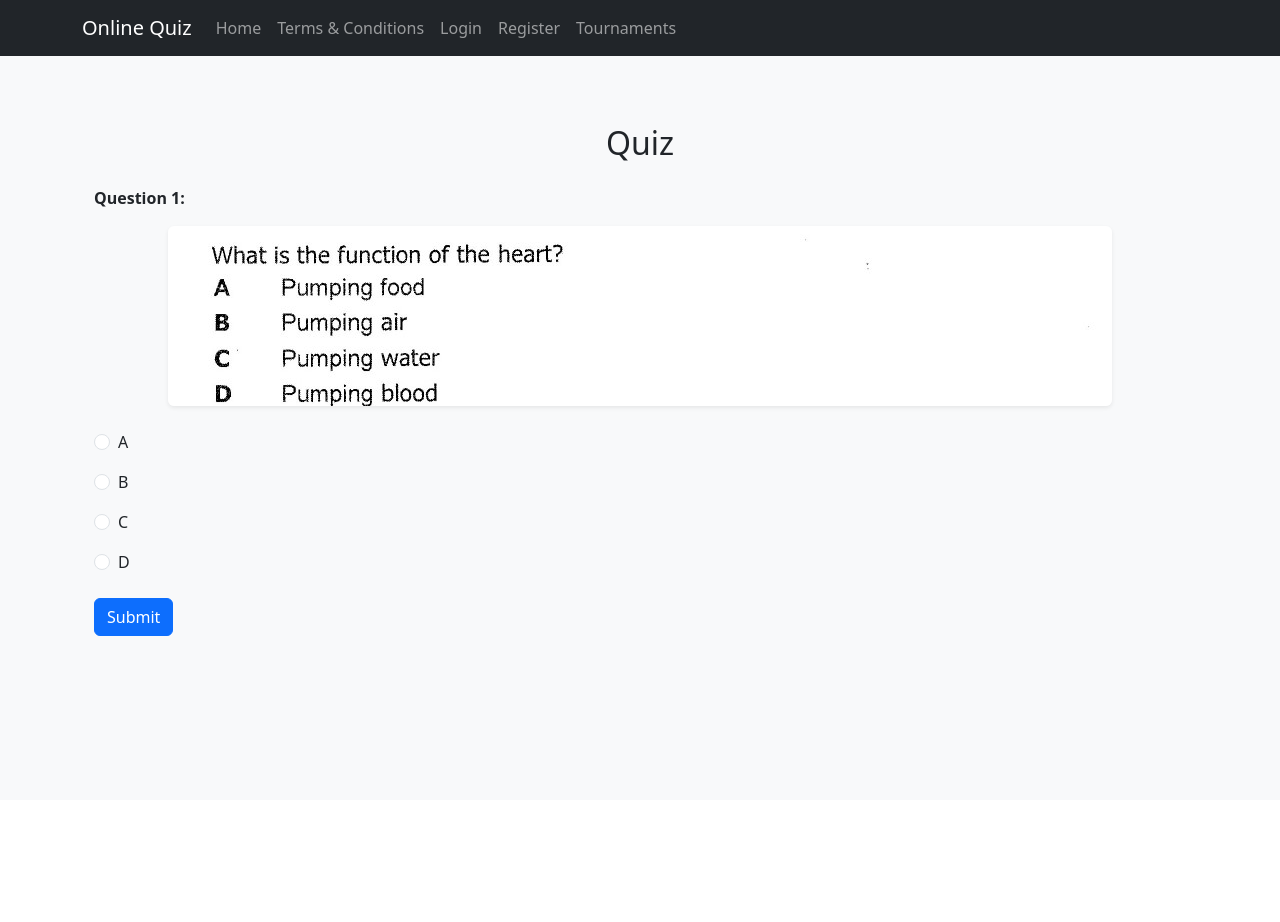
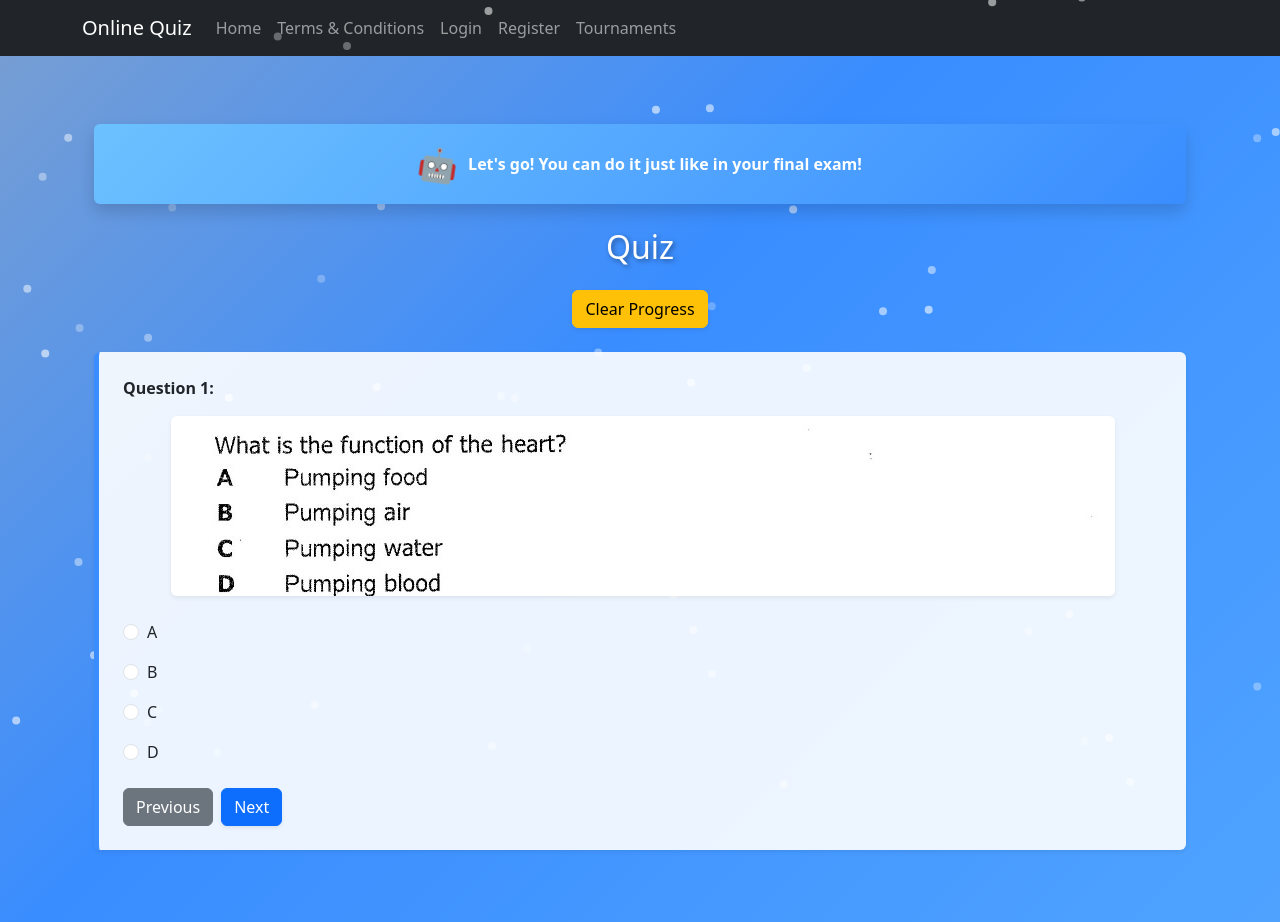
Before and after one commit to Joshua-kapilya/QuizGame, a Django app: page /questions/1/ in a window 1280 px wide. Before the commit the page ends 636 px from the top, so only its background shows below. Run offline with Django 5.2, Linux system fonts and the light colour scheme; data comes from the database, SQL or seed files in the repository; both versions use the stored data as it was after the commit; some libraries are stand-ins or nearby versions.

Commit message:
Update QuizProject with latest changes

```diff
--- a/Templates/questions.html
+++ b/Templates/questions.html
@@ -1,18 +1,29 @@
 {% extends 'layout.html' %}
 
 {% block content %}
-<div class="container py-5">
-    <h2 class="text-center mb-4">Quiz</h2>
+<div class="container py-5 position-relative" style="z-index:10;">
+    <!-- Animated Motivational Bot -->
+    <div class="text-center mb-4 p-3 rounded shadow" style="background: linear-gradient(135deg, #6CC1FF, #3A8DFF); color: white; display:flex; align-items:center; justify-content:center; gap:10px;">
+        <span class="robot" style="font-size:2rem; animation: wave 1s infinite alternate;">🤖</span>
+        <strong>Let's go! You can do it just like in your final exam!</strong>
+    </div>
+
+    <h2 class="text-center mb-4" style="color:#fff; text-shadow: 2px 2px 5px rgba(0,0,0,0.4);">Quiz</h2>
+
+    <!-- Clear Progress Button -->
+    <div class="text-center mb-4">
+        <button id="clear-quiz" class="btn btn-warning shadow-sm glow-on-hover">Clear Progress</button>
+    </div>
 
     <div id="quiz-container">
         {% for question in questions %}
-        <div class="question-box mb-4" data-question-id="{{ question.id }}" style="display: none;">
+        <div class="question-box mb-4 p-4 rounded shadow-sm" data-question-id="{{ question.id }}" style="display: none; background: rgba(255,255,255,0.9); border-left: 5px solid #3A8DFF; transition: transform 0.2s;">
             <div class="question-header mb-3">
                 <p><strong>Question {{ question.question_number }}:</strong></p>
 
                 {% if question.diagram %}
                 <div class="text-center mb-4">
-                    <img src="{{ question.diagram.url }}" alt="Diagram" class="img-fluid rounded shadow-sm" style="max-width: 100%; height: auto;">
+                    <img src="{{ question.diagram.url }}" alt="Diagram" class="img-fluid rounded shadow-sm">
                 </div>
                 {% endif %}
 
@@ -38,62 +49,123 @@
                     <label class="form-check-label" for="answerD_{{ question.id }}">{{ question.option_d }}</label>
                 </div>
 
-                <button type="button" class="btn btn-primary submit-answer">Submit</button>
+                <button type="button" class="btn btn-primary submit-answer shadow-sm glow-on-hover">Next</button>
             </form>
         </div>
         {% endfor %}
     </div>
 
     <div class="text-center">
-        <button id="finish-quiz" class="btn btn-success mt-4" style="display: none;">Finish Quiz</button>
+        <button id="finish-quiz" class="btn btn-success mt-4 shadow-sm glow-on-hover" style="display: none;">Finish Quiz</button>
     </div>
 
+    <div id="answer-boxes" class="d-flex flex-wrap justify-content-center mt-4" style="gap: 5px;"></div>
+
     <div id="result-container" class="text-center mt-5" style="display: none;">
-        <h3 class="mb-3">Quiz Results</h3>
-        <p>Your Score: <span id="score" class="font-weight-bold"></span> / 150</p>
+        <h3 class="mb-3" style="color:#3A8DFF;">Quiz Results</h3>
+        <p>Your Score: <span id="score" class="font-weight-bold"></span></p>
         <div id="answers-review"></div>
     </div>
 </div>
 
+<!-- Floating particles -->
+<div id="particles-js"></div>
+
+<style>
+    /* Animated robot */
+    @keyframes wave { 0%{transform:rotate(0deg);}50%{transform:rotate(20deg);}100%{transform:rotate(-20deg);} }
+    .question-box:hover { transform: translateY(-5px); box-shadow: 0 10px 25px rgba(0,0,0,0.3); }
+    .glow-on-hover { box-shadow: 0 0 5px #fff, 0 0 10px #3A8DFF, 0 0 20px #3A8DFF; transition: 0.3s; }
+    .glow-on-hover:hover { box-shadow: 0 0 10px #fff, 0 0 20px #3A8DFF, 0 0 30px #3A8DFF; }
+
+    .explanation { background-color:#eef6ff; padding:10px; border-left: 4px solid #3A8DFF; border-radius:5px; }
+
+    body {
+        background: linear-gradient(-45deg, #6CC1FF, #3A8DFF, #FFC371, #FF7C7C);
+        background-size: 400% 400%;
+        animation: gradientBG 20s ease infinite;
+    }
+    @keyframes gradientBG {
+        0%{background-position:0% 50%;}
+        50%{background-position:100% 50%;}
+        100%{background-position:0% 50%;}
+    }
+
+    /* Particle container full screen */
+    #particles-js {
+        position: fixed;
+        top: 0; left: 0; width: 100%; height: 100%; z-index:0;
+        pointer-events: none;
+    }
+</style>
+
+<!-- Confetti & Particles -->
+<script src="https://cdn.jsdelivr.net/npm/canvas-confetti@1.6.0/dist/confetti.browser.min.js"></script>
+<script src="https://cdn.jsdelivr.net/npm/particles.js@2.0.0/particles.min.js"></script>
+<script>
+    // Confetti on finish
+    document.getElementById('finish-quiz').addEventListener('click', () => {
+        confetti({ particleCount: 150, spread: 70, origin: { y: 0.6 } });
+    });
+
+    // Initialize particles
+    particlesJS('particles-js', {
+        "particles": {
+            "number": { "value": 50 },
+            "size": { "value": 4 },
+            "move": { "speed": 2 },
+            "line_linked": { "enable": false },
+            "shape": { "type": "circle" },
+            "opacity": { "value": 0.6, "anim": { "enable": true, "speed": 0.5, "opacity_min": 0.2 } }
+        },
+        "interactivity": {
+            "events": { "onhover": { "enable": true, "mode": "repulse" } }
+        }
+    });
+</script>
+
+
+
 <script>
 let totalQuestions = document.querySelectorAll('.question-box').length;
+let currentQuestionIndex = parseInt(localStorage.getItem('currentQuestionIndex')) || 0;
+let answersData = JSON.parse(localStorage.getItem('answersData')) || [];
+let quizFinished = localStorage.getItem('quizFinished') === 'true';
 
-// Load saved progress
-let savedIndex = localStorage.getItem('currentQuestionIndex');
-let currentQuestionIndex = savedIndex ? parseInt(savedIndex) : 0;
+// Show question
+function showQuestion(index) {
+    document.querySelectorAll('.question-box').forEach((q, idx) => {
+        q.style.display = (idx === index) ? 'block' : 'none';
+    });
 
-let savedAnswers = localStorage.getItem('answersData');
-let answersData = savedAnswers ? JSON.parse(savedAnswers) : [];
-
-let score = 0;
-let correctAnswers = 0;
-
-// Show only the current question
-document.querySelectorAll('.question-box').forEach((q, idx) => {
-    q.style.display = (idx === currentQuestionIndex) ? 'block' : 'none';
-});
-
-// Preselect saved answers
-answersData.forEach(answer => {
-    let questionBox = document.querySelector(`.question-box[data-question-id="${answer.question_id}"]`);
-    if (questionBox) {
-        let input = questionBox.querySelector(`input[value="${answer.selected_answer}"]`);
+    // Preselect saved answer
+    let questionBox = document.querySelectorAll('.question-box')[index];
+    if (!questionBox) return;
+    let questionId = questionBox.getAttribute('data-question-id');
+    let savedAnswer = answersData.find(a => a.question_id == questionId);
+    if (savedAnswer) {
+        let input = questionBox.querySelector(`input[value="${savedAnswer.selected_answer}"]`);
         if (input) input.checked = true;
     }
-});
+}
+if (!quizFinished) showQuestion(currentQuestionIndex);
 
+// Save progress
+function saveProgress() {
+    localStorage.setItem('currentQuestionIndex', currentQuestionIndex);
+    localStorage.setItem('answersData', JSON.stringify(answersData));
+    localStorage.setItem('quizFinished', quizFinished ? 'true' : 'false');
+}
+
+// Next button
 document.querySelectorAll('.submit-answer').forEach(button => {
     button.addEventListener('click', function () {
         let questionBox = this.closest('.question-box');
         let questionId = questionBox.getAttribute('data-question-id');
-        let selectedAnswer = questionBox.querySelector(`input[name="answer_${questionId}"]:checked`);
+        let selectedInput = questionBox.querySelector(`input[name="answer_${questionId}"]:checked`);
+        if (!selectedInput) { alert("Please select an answer!"); return; }
 
-        if (!selectedAnswer) {
-            alert("Please select an answer!");
-            return;
-        }
-
-        let answerValue = selectedAnswer.value;
+        let answerValue = selectedInput.value;
 
         fetch("{% url 'check_answer' %}", {
             method: "POST",
@@ -105,12 +177,6 @@ document.querySelectorAll('.submit-answer').forEach(button => {
         })
         .then(response => response.json())
         .then(data => {
-            if (data.correct) {
-                score += 10;
-                correctAnswers++;
-            }
-
-            // Update answersData
             let existingIndex = answersData.findIndex(a => a.question_id == questionId);
             if (existingIndex >= 0) {
                 answersData[existingIndex] = { question_id: questionId, selected_answer: answerValue, correct: data.correct };
@@ -118,15 +184,11 @@ document.querySelectorAll('.submit-answer').forEach(button => {
                 answersData.push({ question_id: questionId, selected_answer: answerValue, correct: data.correct });
             }
 
-            // Save progress
-            localStorage.setItem('currentQuestionIndex', currentQuestionIndex + 1);
-            localStorage.setItem('answersData', JSON.stringify(answersData));
+            saveProgress();
 
-            questionBox.style.display = 'none';
-            currentQuestionIndex++;
-
-            if (currentQuestionIndex < totalQuestions) {
-                document.querySelectorAll('.question-box')[currentQuestionIndex].style.display = 'block';
+            if (currentQuestionIndex < totalQuestions - 1) {
+                currentQuestionIndex++;
+                showQuestion(currentQuestionIndex);
             } else {
                 document.getElementById('finish-quiz').style.display = 'block';
             }
@@ -134,64 +196,94 @@ document.querySelectorAll('.submit-answer').forEach(button => {
     });
 });
 
-document.getElementById('finish-quiz').addEventListener('click', function () {
+// Previous button
+document.querySelectorAll('.question-box').forEach(qb => {
+    let prevBtn = document.createElement('button');
+    prevBtn.type = 'button';
+    prevBtn.className = 'btn btn-secondary prev-answer me-2';
+    prevBtn.innerText = 'Previous';
+    qb.querySelector('.quiz-form').insertBefore(prevBtn, qb.querySelector('.submit-answer'));
+
+    prevBtn.addEventListener('click', function () {
+        if (currentQuestionIndex > 0) {
+            currentQuestionIndex--;
+            showQuestion(currentQuestionIndex);
+            saveProgress();
+        }
+    });
+});
+
+// Show results function (used for finish button and on reload if finished)
+function showResults() {
     document.getElementById('quiz-container').style.display = 'none';
     document.getElementById('result-container').style.display = 'block';
+    document.getElementById('finish-quiz').style.display = 'none';
+    quizFinished = true;
+    saveProgress();
 
-    let percentage = (correctAnswers / totalQuestions) * 150;
+    let correctAnswers = answersData.filter(a => a.correct).length;
+    let percentage = (correctAnswers / totalQuestions) * 100;
     document.getElementById('score').innerText = `${correctAnswers} / ${totalQuestions} (${percentage.toFixed(2)}%)`;
 
-    let reviewContainer = document.getElementById('answers-review');
+    // Answer boxes
+    const boxesContainer = document.getElementById('answer-boxes');
+    boxesContainer.innerHTML = '';
+    answersData.forEach((answer, index) => {
+        let box = document.createElement('div');
+        box.className = 'p-2 text-white fw-bold text-center';
+        box.style.width = '30px';
+        box.style.height = '30px';
+        box.style.cursor = 'pointer';
+        box.style.borderRadius = '5px';
+        box.style.display = 'flex';
+        box.style.alignItems = 'center';
+        box.style.justifyContent = 'center';
+        box.style.backgroundColor = answer.correct ? 'green' : 'red';
+        box.innerText = index + 1;
+
+        box.addEventListener('click', () => {
+            currentQuestionIndex = index;
+            showQuestion(currentQuestionIndex);
+            document.getElementById('result-container').style.display = 'none';
+        });
+
+        boxesContainer.appendChild(box);
+    });
+
+    // Answers review with explanation button
+    const reviewContainer = document.getElementById('answers-review');
     reviewContainer.innerHTML = '';
-
     answersData.forEach(answer => {
         let questionBox = document.querySelector(`.question-box[data-question-id="${answer.question_id}"]`);
         if (!questionBox) return;
 
         let questionText = questionBox.querySelector('.question-text')?.innerText || '';
-        let text1Html = questionBox.querySelector('.question-text1')?.innerHTML || '';
+        let explanationHtml = questionBox.querySelector('.question-text1')?.innerHTML || '';
         let questionImage = questionBox.querySelector('.text-center img');
 
         let displayQuestion = `
-            ${questionImage ? `<img src="${questionImage.src}" alt="Diagram" class="img-fluid mb-3" style="max-width: 100%; height: auto;">` : ''}
+            ${questionImage ? `<img src="${questionImage.src}" class="img-fluid mb-3" style="max-width:100%;height:auto;">` : ''}
             <p>${questionText}</p>
-            ${text1Html}
         `;
 
         let optionsHtml = '';
         questionBox.querySelectorAll('.form-check-input').forEach(option => {
-            let optionLabel = option.nextElementSibling.innerText;
-            let optionValue = option.value;
-            let isSelected = (optionValue === answer.selected_answer);
-            let isCorrect = answer.correct;
-
-            let color = isSelected ? (isCorrect ? 'green' : 'red') : 'black';
-            optionsHtml += `<p style="color: ${color};"><strong>${optionValue}.</strong> ${optionLabel}</p>`;
+            let label = option.nextElementSibling.innerText;
+            let color = option.value === answer.selected_answer ? (answer.correct ? 'green' : 'red') : 'black';
+            optionsHtml += `<p style="color:${color};"><strong>${option.value}.</strong> ${label}</p>`;
         });
 
-        let explanationButton = `<button class="btn btn-info explanation-btn" data-question-id="${answer.question_id}">Show Explanation</button>`;
-        let explanationDiv = `<div id="explanation-${answer.question_id}" class="explanation mt-2" style="display: none;"></div>`;
+        let explanationButton = `<button class="btn btn-info explanation-btn mt-2" data-question-id="${answer.question_id}">Show Explanation</button>`;
+        let explanationDiv = `<div id="explanation-${answer.question_id}" class="explanation mt-2" style="display:none;">${explanationHtml}</div>`;
 
-        reviewContainer.innerHTML += `
-            <div class="review-question mb-4">
-                <strong>Question:</strong><br>${displayQuestion}
-                ${optionsHtml}
-                ${explanationButton}
-                ${explanationDiv}
-                <hr>
-            </div>
-        `;
+        reviewContainer.innerHTML += `<div class="review-question mb-4" id="review-question-${answer.question_id}">${displayQuestion}${optionsHtml}${explanationButton}${explanationDiv}<hr></div>`;
     });
 
-    // Clear progress on finish
-    localStorage.removeItem('currentQuestionIndex');
-    localStorage.removeItem('answersData');
-
+    // Explanation toggle
     document.querySelectorAll('.explanation-btn').forEach(button => {
         button.addEventListener('click', function () {
             const questionId = this.getAttribute('data-question-id');
             const explanationDiv = document.getElementById(`explanation-${questionId}`);
-
             if (explanationDiv.style.display === 'none') {
                 fetch(`/get_explanation/${questionId}/`)
                     .then(response => response.json())
@@ -204,6 +296,30 @@ document.getElementById('finish-quiz').addEventListener('click', function () {
             }
         });
     });
+}
+
+// Finish quiz
+document.getElementById('finish-quiz').addEventListener('click', showResults);
+
+// Restore results on page reload if finished
+if (quizFinished) {
+    showResults();
+}
+
+// Clear Progress button
+document.getElementById('clear-quiz').addEventListener('click', function () {
+    if (confirm("Are you sure you want to reset the quiz? All progress will be lost.")) {
+        localStorage.removeItem('currentQuestionIndex');
+        localStorage.removeItem('answersData');
+        localStorage.removeItem('quizFinished');
+        currentQuestionIndex = 0;
+        answersData = [];
+        document.querySelectorAll('.form-check-input').forEach(input => input.checked = false);
+        document.getElementById('finish-quiz').style.display = 'none';
+        showQuestion(currentQuestionIndex);
+        document.getElementById('answer-boxes').innerHTML = '';
+        document.getElementById('result-container').style.display = 'none';
+    }
 });
 </script>
 {% endblock %}
```
Also changed, not shown: db.sqlite3.
